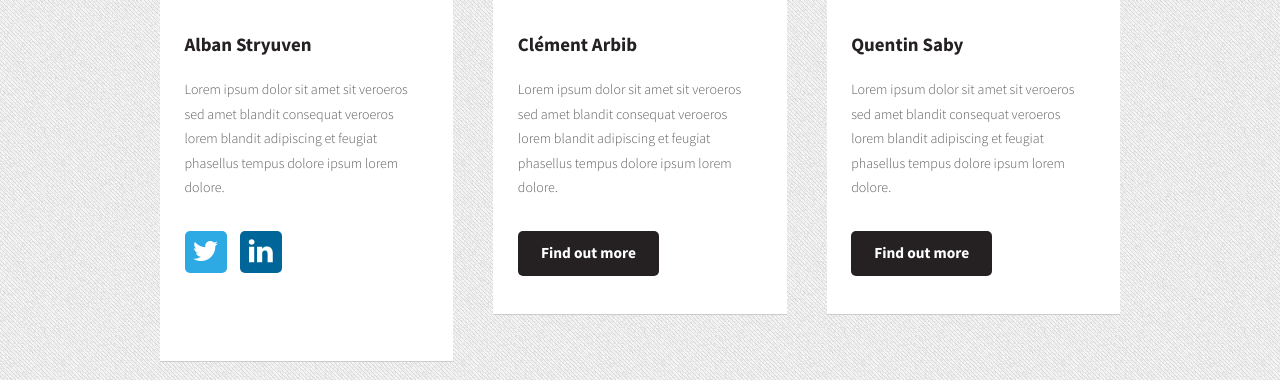
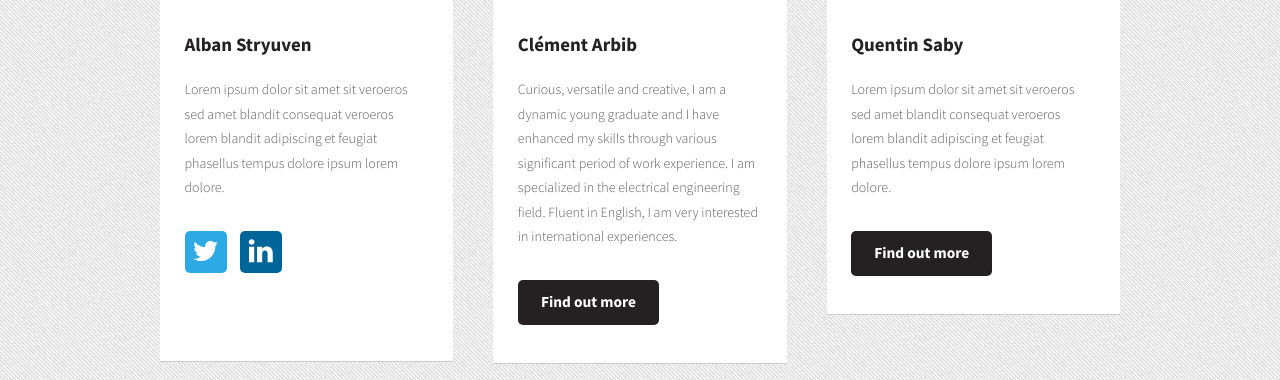
Before and after one commit to Xalava/CigalesCroixRousse, a plain HTML site: page index.html in a window 1280 px wide. Shown: the part 1818-2198 px from the top of the page. Drawn offline with Linux system fonts and the light colour scheme.

Commit message:
Bio Clement

```diff
--- a/index.html
+++ b/index.html
@@ -177,7 +177,9 @@
 													<header>
 														<h3>Clément Arbib</h3>
 													</header>
-													<p>Lorem ipsum dolor sit amet sit veroeros sed amet blandit consequat veroeros lorem blandit  adipiscing et feugiat phasellus tempus dolore ipsum lorem dolore.</p>
+													<p>Curious, versatile and creative, I am a dynamic young graduate and I have enhanced my
+skills through various significant period of work experience. I am specialized in the electrical
+engineering field. Fluent in English, I am very interested in international experiences.</p>
 													<footer>
 														<a href="#" class="button alt">Find out more</a>
 													</footer>
```
